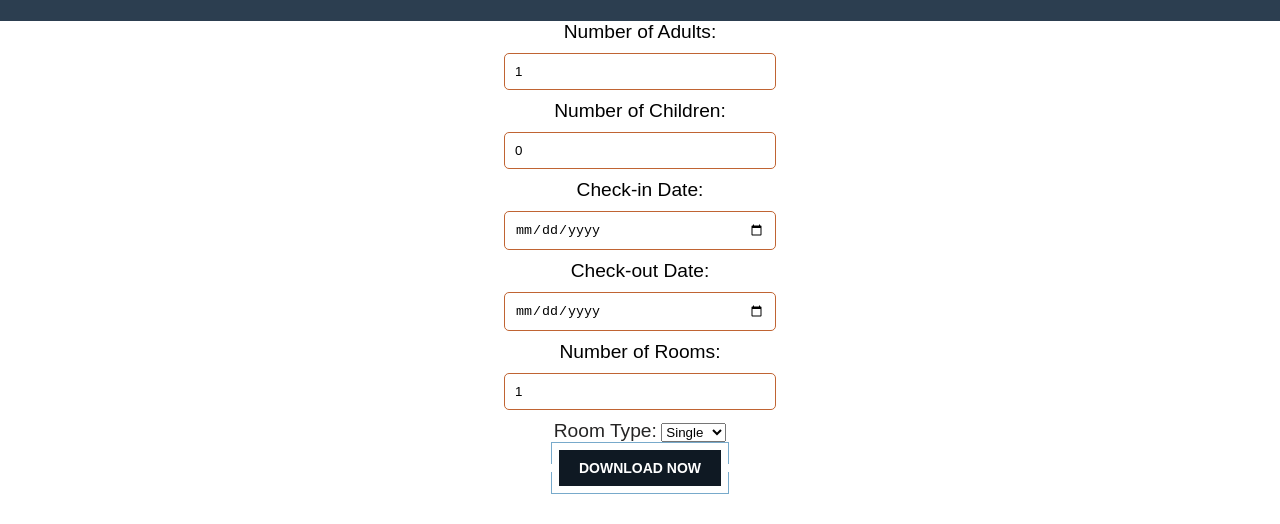
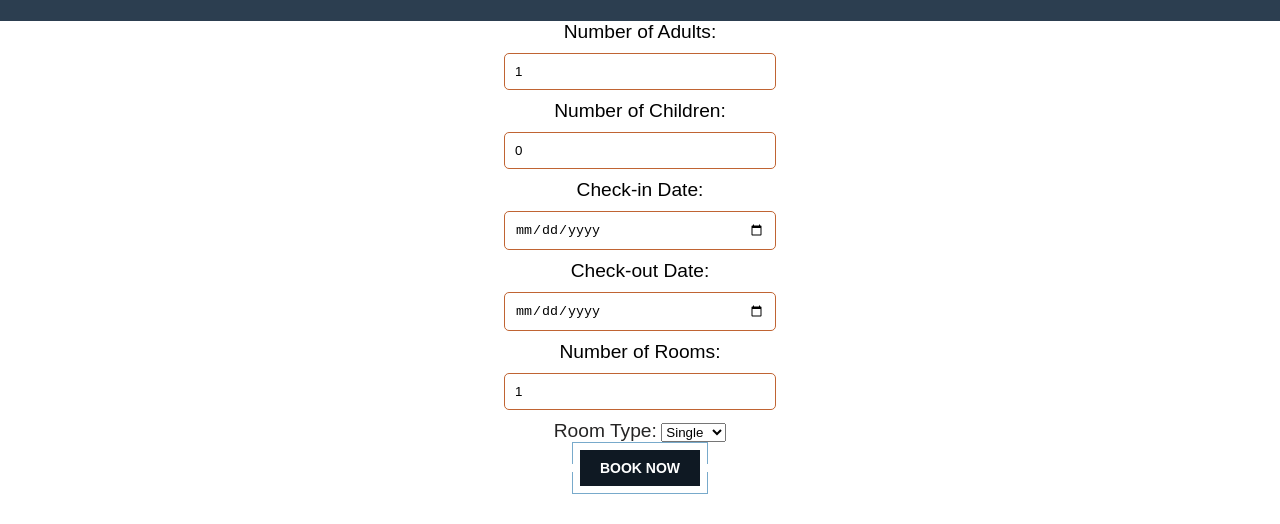
Before and after one commit to Yaswanth-Krishna17/Key2Stay, a plain HTML site: page booking.html in a window 1280 px wide. Shown: the part 108-632 px from the top of the page. Drawn offline with Linux system fonts and the light colour scheme.

Commit message:
Update booking.html

```diff
--- a/booking.html
+++ b/booking.html
@@ -44,7 +44,7 @@
             <button class="button">
                 <span class="button_lg">
                     <span class="button_sl"></span>
-                    <span class="button_text">Download Now</span>
+                    <span class="button_text">Book Now</span>
                 </span>
             </button>
         </form>
```
